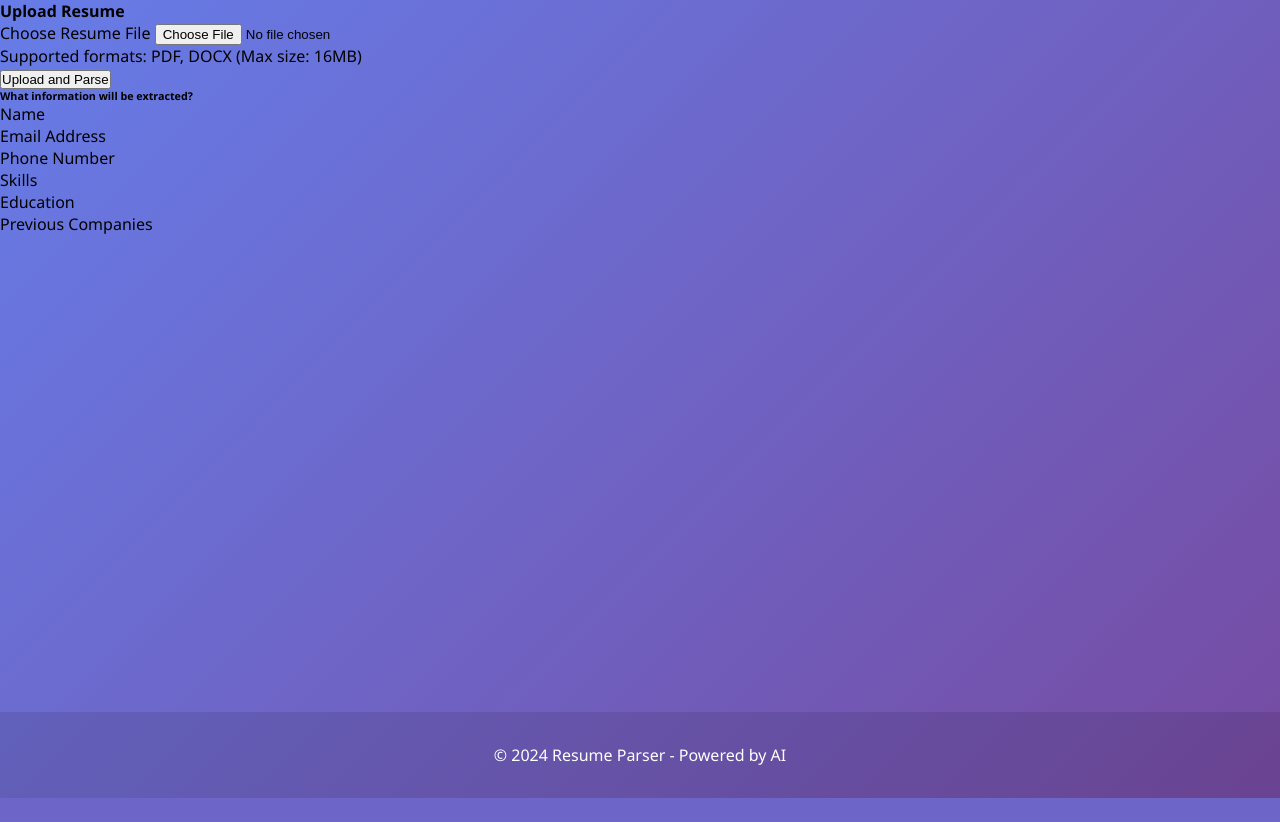
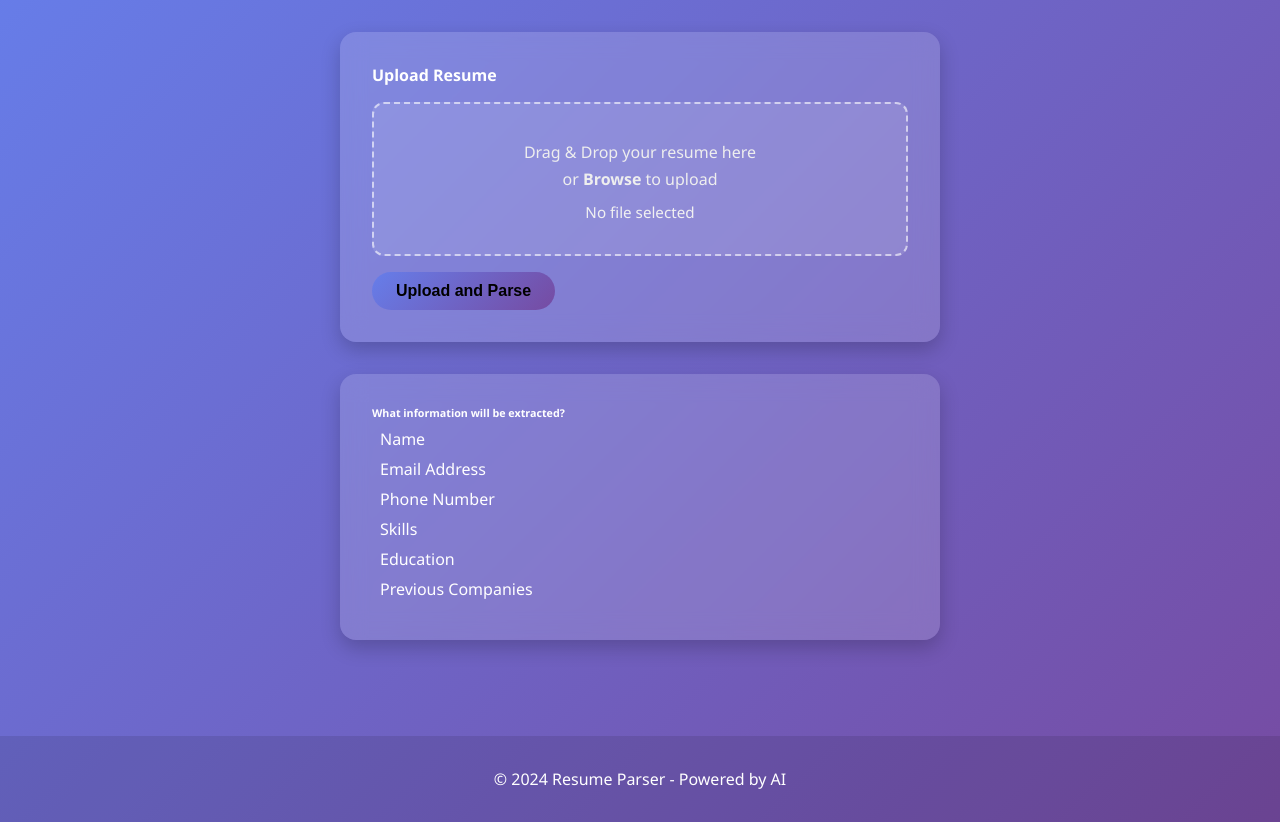
Before and after one commit to CaptJack05/resumeParser, a Flask app: page /upload in a window 1280 px wide. Shown: the part 65-887 px from the top of the page. Before the commit the page ends 863 px from the top, so only its background shows below. Run offline with Flask 3, Linux system fonts and the light colour scheme; some libraries are stand-ins or nearby versions.

Commit message:
udating the api key

```diff
--- a/app.py
+++ b/app.py
@@ -34,7 +34,9 @@ def from_json_filter(value):
 UPLOAD_FOLDER = 'uploads'
 ALLOWED_EXTENSIONS = {'pdf', 'docx', 'txt'}
 DATABASE_FILE = 'resumes.db'
-GOOGLE_AI_API_KEY = 'AIzaSyDOY6RaRUtUZh2zjx5OwKFVszyPvUqc7xM'
+GOOGLE_AI_API_KEY = 'AIzaSyDZqRsFovKCfkh2de7oSZlKvFj-UeX2aQc'
+# api backup: AIzaSyDOY6RaRUtUZh2zjx5OwKFVszyPvUqc7xM
+
 
 app.config['UPLOAD_FOLDER'] = UPLOAD_FOLDER
 app.config['MAX_CONTENT_LENGTH'] = 16 * 1024 * 1024  # 16MB max file size
--- a/templates/upload.html
+++ b/templates/upload.html
@@ -2,21 +2,130 @@
 
 {% block title %}Upload Resume - Resume Parser{% endblock %}
 
+{% block extra_css %}
+<style>
+    .upload-container {
+        display: flex;
+        justify-content: center;
+        align-items: center;
+        flex-direction: column;
+        padding: 2rem;
+        min-height: 70vh;
+    }
+
+    .card {
+        background: rgba(255, 255, 255, 0.15);
+        backdrop-filter: blur(12px);
+        border-radius: 16px;
+        padding: 2rem;
+        color: white;
+        width: 100%;
+        max-width: 600px;
+        box-shadow: 0 8px 20px rgba(0,0,0,0.2);
+        margin-bottom: 2rem;
+        animation: fadeIn 0.6s ease;
+    }
+
+    .card-header h4,
+    .card-header h6 {
+        margin: 0;
+        color: #fff;
+        font-weight: 600;
+    }
+
+    /* Drag & Drop Zone */
+    .drop-zone {
+        margin-top: 1rem;
+        border: 2px dashed rgba(255, 255, 255, 0.6);
+        border-radius: 12px;
+        padding: 2rem;
+        text-align: center;
+        cursor: pointer;
+        transition: all 0.3s ease;
+        background: rgba(255, 255, 255, 0.1);
+    }
+
+    .drop-zone:hover {
+        background: rgba(255, 255, 255, 0.2);
+        transform: translateY(-2px);
+    }
+
+    .drop-zone.dragover {
+        border-color: #28a745;
+        background: rgba(40, 167, 69, 0.2);
+    }
+
+    .drop-zone i {
+        font-size: 2.5rem;
+        margin-bottom: 0.5rem;
+        color: #fff;
+    }
+
+    .drop-zone p {
+        margin: 0.3rem 0;
+        color: #eee;
+    }
+
+    .file-name {
+        margin-top: 0.8rem;
+        font-size: 0.95rem;
+        color: #f1f1f1;
+        font-weight: 500;
+    }
+
+    .btn-primary {
+        border: none;
+        border-radius: 25px;
+        padding: 0.6rem 1.5rem;
+        font-size: 1rem;
+        font-weight: 600;
+        background: linear-gradient(135deg, #667eea, #764ba2);
+        transition: all 0.3s ease;
+        margin-top: 1rem;
+    }
+
+    .btn-primary:hover {
+        transform: translateY(-2px);
+        box-shadow: 0 6px 15px rgba(0,0,0,0.3);
+    }
+
+    .list-unstyled li {
+        margin: 0.5rem 0;
+        font-size: 1rem;
+        display: flex;
+        align-items: center;
+    }
+
+    .list-unstyled i {
+        margin-right: 8px;
+        color: #28a745;
+    }
+
+    @keyframes fadeIn {
+        from { opacity: 0; transform: translateY(15px); }
+        to { opacity: 1; transform: translateY(0); }
+    }
+</style>
+{% endblock %}
+
 {% block content %}
-<div class="row">
-    <div class="col-md-6 offset-md-3">
+<div class="upload-container">
     <div class="card">
         <div class="card-header">
             <h4><i class="fas fa-upload"></i> Upload Resume</h4>
         </div>
         <div class="card-body">
-                <form method="POST" enctype="multipart/form-data">
-                    <div class="mb-3">
-                        <label for="file" class="form-label">Choose Resume File</label>
-                        <input type="file" class="form-control" id="file" name="file"
-                               accept=".pdf,.docx" required>
-                        <div class="form-text">Supported formats: PDF, DOCX (Max size: 16MB)</div>
+            <form method="POST" enctype="multipart/form-data" id="uploadForm">
+
+                <!-- Drag & Drop Zone -->
+                <div class="drop-zone" id="dropZone">
+                    <i class="fas fa-cloud-upload-alt"></i>
+                    <p>Drag & Drop your resume here</p>
+                    <p>or <strong>Browse</strong> to upload</p>
+                    <input type="file" id="fileInput" name="file" accept=".pdf,.docx" hidden required>
+                    <div class="file-name" id="fileName">No file selected</div>
                 </div>
+
                 <button type="submit" class="btn btn-primary">
                     <i class="fas fa-upload"></i> Upload and Parse
                 </button>
@@ -24,21 +133,59 @@
         </div>
     </div>
 
-        <div class="card mt-4">
+    <div class="card">
         <div class="card-header">
             <h6>What information will be extracted?</h6>
         </div>
         <div class="card-body">
             <ul class="list-unstyled">
-                    <li><i class="fas fa-check text-success"></i> Name</li>
-                    <li><i class="fas fa-check text-success"></i> Email Address</li>
-                    <li><i class="fas fa-check text-success"></i> Phone Number</li>
-                    <li><i class="fas fa-check text-success"></i> Skills</li>
-                    <li><i class="fas fa-check text-success"></i> Education</li>
-                    <li><i class="fas fa-check text-success"></i> Previous Companies</li>
+                <li><i class="fas fa-check"></i> Name</li>
+                <li><i class="fas fa-check"></i> Email Address</li>
+                <li><i class="fas fa-check"></i> Phone Number</li>
+                <li><i class="fas fa-check"></i> Skills</li>
+                <li><i class="fas fa-check"></i> Education</li>
+                <li><i class="fas fa-check"></i> Previous Companies</li>
             </ul>
         </div>
     </div>
 </div>
-</div>
 {% endblock %}
+
+{% block extra_js %}
+<script>
+    const dropZone = document.getElementById("dropZone");
+    const fileInput = document.getElementById("fileInput");
+    const fileName = document.getElementById("fileName");
+
+    // Click to browse
+    dropZone.addEventListener("click", () => fileInput.click());
+
+    // Update file name
+    fileInput.addEventListener("change", () => {
+        if (fileInput.files.length) {
+            fileName.textContent = fileInput.files[0].name;
+        } else {
+            fileName.textContent = "No file selected";
+        }
+    });
+
+    // Drag events
+    dropZone.addEventListener("dragover", (e) => {
+        e.preventDefault();
+        dropZone.classList.add("dragover");
+    });
+
+    dropZone.addEventListener("dragleave", () => {
+        dropZone.classList.remove("dragover");
+    });
+
+    dropZone.addEventListener("drop", (e) => {
+        e.preventDefault();
+        dropZone.classList.remove("dragover");
+        if (e.dataTransfer.files.length) {
+            fileInput.files = e.dataTransfer.files;
+            fileName.textContent = e.dataTransfer.files[0].name;
+        }
+    });
+</script>
+{% endblock %}
```
Also changed, not shown: resumes.db. Lines whose indentation alone changed are shown as unchanged.
